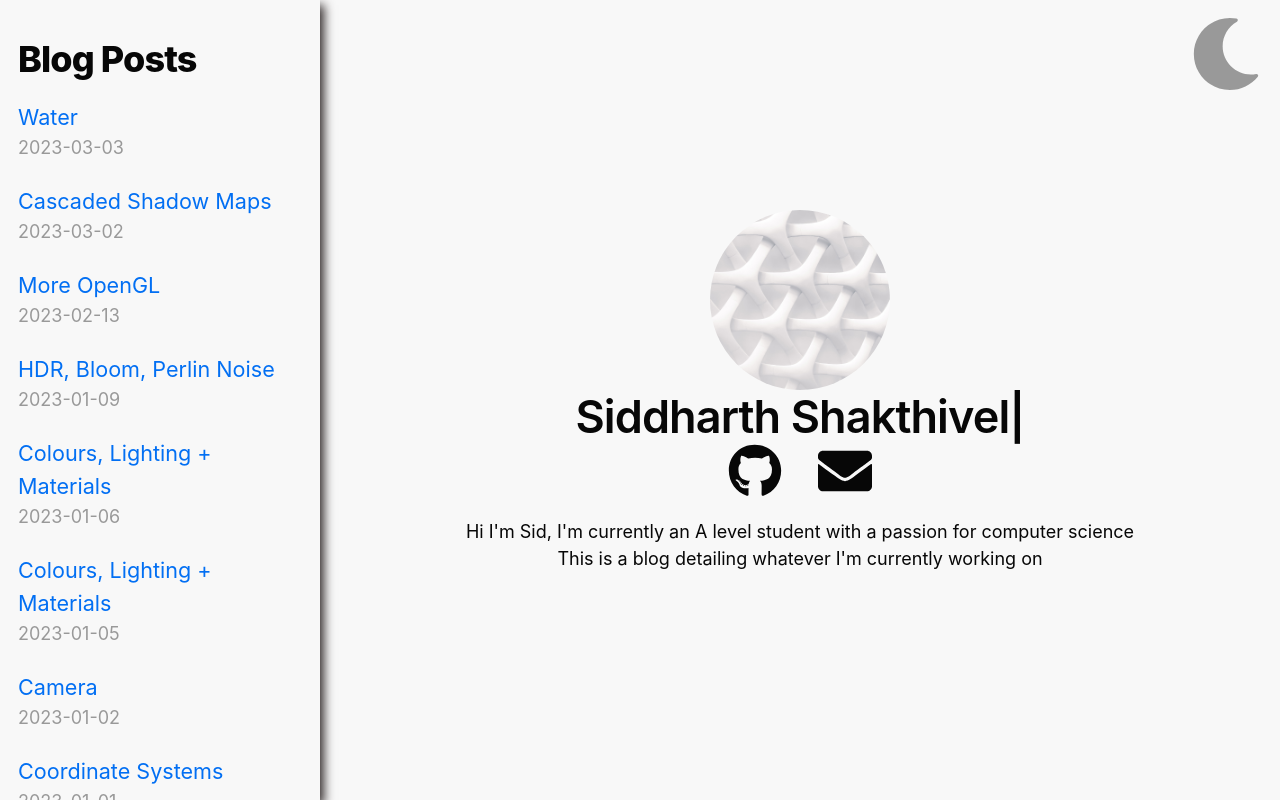
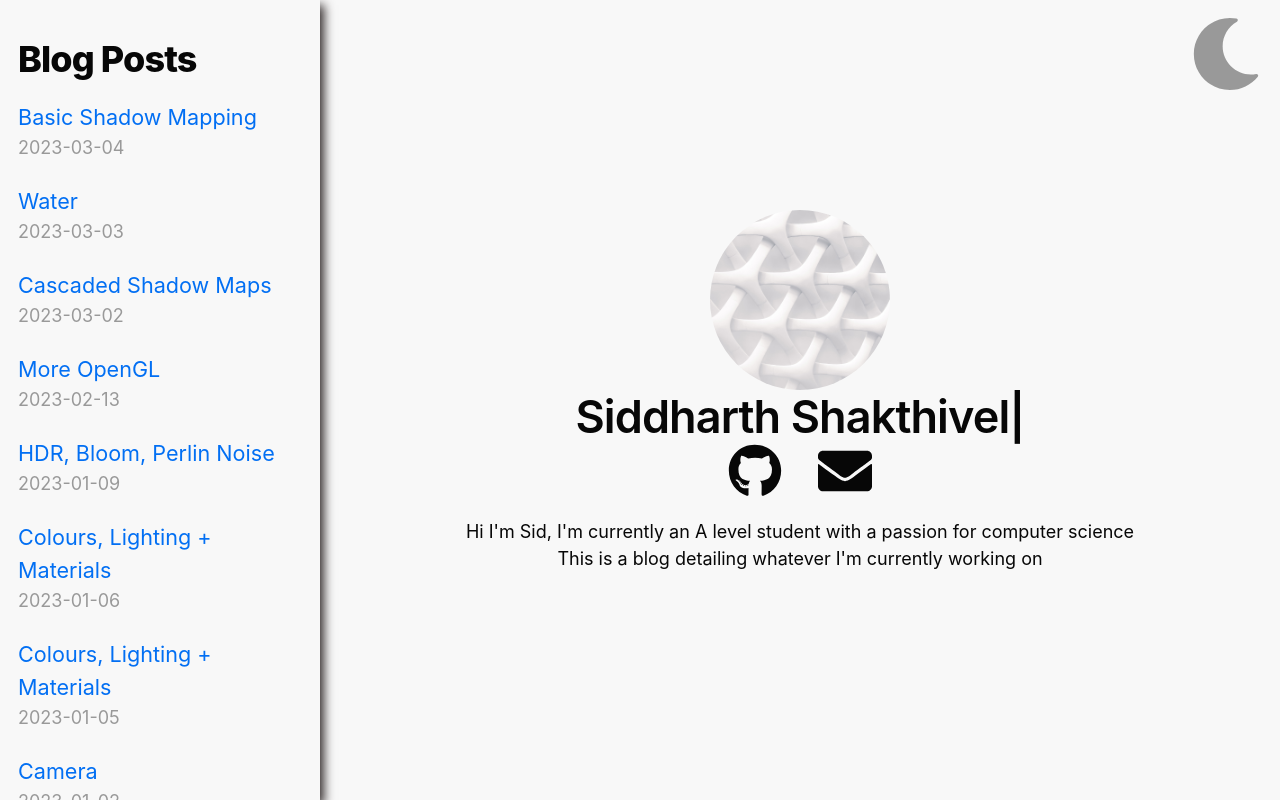
Before and after one commit to sid-shakthivel/sid-shakthivel-blog, a Next.js app: page / in a window 1280 px wide. Built offline with nearby package versions, Linux system fonts and the light colour scheme.

Commit message:
updated article

```diff
--- a/components/Theme.js
+++ b/components/Theme.js
@@ -14,7 +14,7 @@ export const lightTheme = {
 };
 
 export const darkTheme = {
-    backgroundColor: '#080a0d',
+    backgroundColor: '#1c1e1f',
     color: '#f8f8f8',
 };
 
--- a/posts/ERA 2.md
+++ b/posts/ERA 2.md
@@ -1,6 +1,6 @@
 ---
 title: 'More on ERA'
-date: '2022-11-26'
+date: '2022-03-26'
 ---
 
 There were a couple of other features that I wanted to implement within ERA on popular demand. The first step was to include features to modify line and letter spacing which can be useful for some people. Another request was to only highlight important words within sentences. The way I went about this was to use natural language processing to determine important words like nouns, verbs, etc and only bolden these words.
@@ -11,6 +11,8 @@ Another issue was not being able to draw upon the image but this was an easy fix
 
 After conducting market research, users seemed to have difficuly in determining what different symbols. The options were to either make an inital tutorial which seemed rather challenging or to make a short information page with a list of symbols and what they did.
 
-I had never really build such a complex application before thus adding dark mode was an interesting challenge - it resulted in a number of methods which would invert colours and would set colours depending on whether the global environmental variable was set. Data flow is a rather interesting problem within swift.
+Another highly requested feature was the ability to translate text between languages and this was simpler then I thought. This consited of using google's MLKit to perform on device machine learning and adding a few more UI options.
+
+Gradient reading was developed by simply adding a gradient onto the text but first splitting up the text into appropriate lines. The gradient works by repeatedly changing the colour from black to blue to black to red and back to black. This can help people read faster and more effficiently by maintaining focus.
 
 The app is available here: https://apps.apple.com/gb/app/era-easy-reading-assistant/id6444321235
--- a/posts/Shadow Mapping.md
+++ b/posts/Shadow Mapping.md
@@ -1,6 +1,6 @@
 ---
 title: 'Basic Shadow Mapping'
-date: '2022-03-04'
+date: '2023-03-04'
 ---
 
 Shadow mapping is fairly easy to implement. The first step was to create a new FBO specifically for rendering depth values - essentially create and add a new depth texture along with disabling the draw and stencil buffers. A light view matrix is need and this essentially is used to tranform each vertex into how the light views it. This is done by setting up an orthographic projection matrix (doesn't change sizes as camera moves away) and a light view matrix - I did this by setting the initial position to `(0, 40, 0)` to cover the whole of my scene and the position it shoud look at to `(120, 40, 120)` which was roughly the centre of my map. From here multiply these 2 matrices and use this `LightSpaceMatrix` within the shaders for rendering depth.
```
Also changed, not shown: .obsidian/workspace.json.
